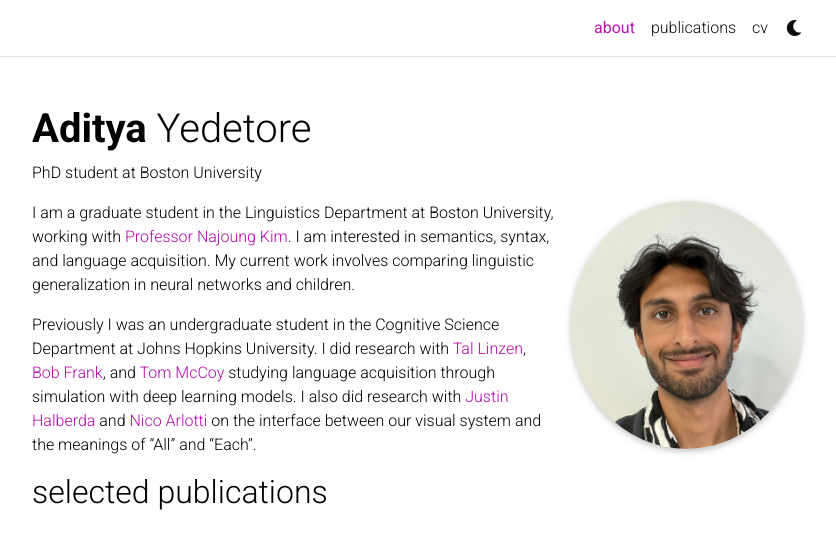
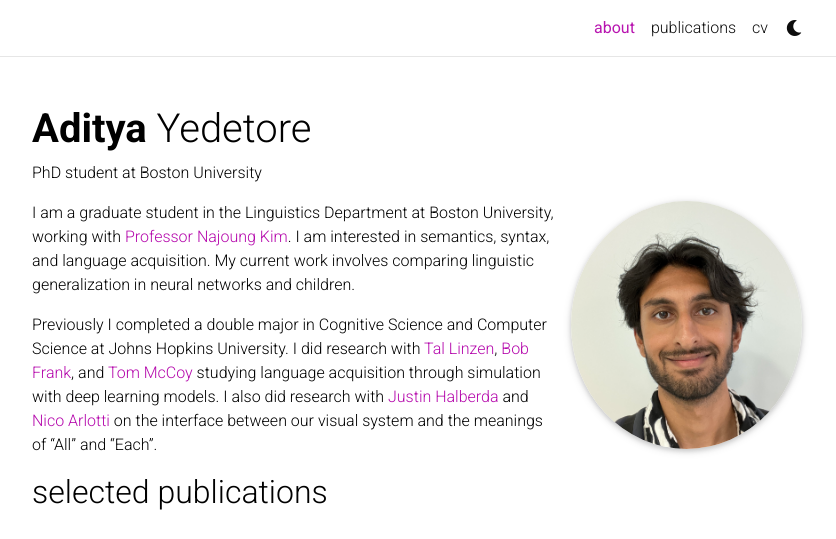
Before and after one commit to adityayedetore/adityayedetore.github.io, a Jekyll site: the page built from _pages/about.md, in a window 1280 px wide, cut to the strip 0-539 px from the top of the page. Shown: the whole strip, without its empty margins (223-1059 px from the left). Built offline with Jekyll 4.4.1, drawn with Linux system fonts in a browser that asks for light colours; full-size pictures stand in for the smaller copies a plugin makes; comment, search, counter and statistics services are not loaded; a style sheet for code colours, icons or effects is not loaded.

Commit message:
Update about.md

```diff
--- a/_pages/about.md
+++ b/_pages/about.md
@@ -15,4 +15,4 @@ social: true  # includes social icons at the bottom of the page
 ---
 I am a graduate student in  the Linguistics Department at Boston University, working with [Professor Najoung Kim](https://najoungkim.github.io). I am interested in semantics, syntax, and language acquisition. My current work involves comparing linguistic generalization in neural networks and children.
 
-Previously I was an undergraduate student in the Cognitive Science Department at Johns Hopkins University. I did research with [Tal Linzen](https://tallinzen.net), [Bob Frank](https://bobfrank1.github.io), and [Tom McCoy](https://rtmccoy.com) studying language acquisition through simulation with deep learning models. I also did research with [Justin Halberda](https://pbs.jhu.edu/directory/justin-halberda/) and [Nico Arlotti](https://www.nicolocesanaarlotti.com) on the interface between our visual system and the meanings of "All" and "Each".
+Previously I completed a double major in Cognitive Science and Computer Science at Johns Hopkins University. I did research with [Tal Linzen](https://tallinzen.net), [Bob Frank](https://bobfrank1.github.io), and [Tom McCoy](https://rtmccoy.com) studying language acquisition through simulation with deep learning models. I also did research with [Justin Halberda](https://pbs.jhu.edu/directory/justin-halberda/) and [Nico Arlotti](https://www.nicolocesanaarlotti.com) on the interface between our visual system and the meanings of "All" and "Each".
```
